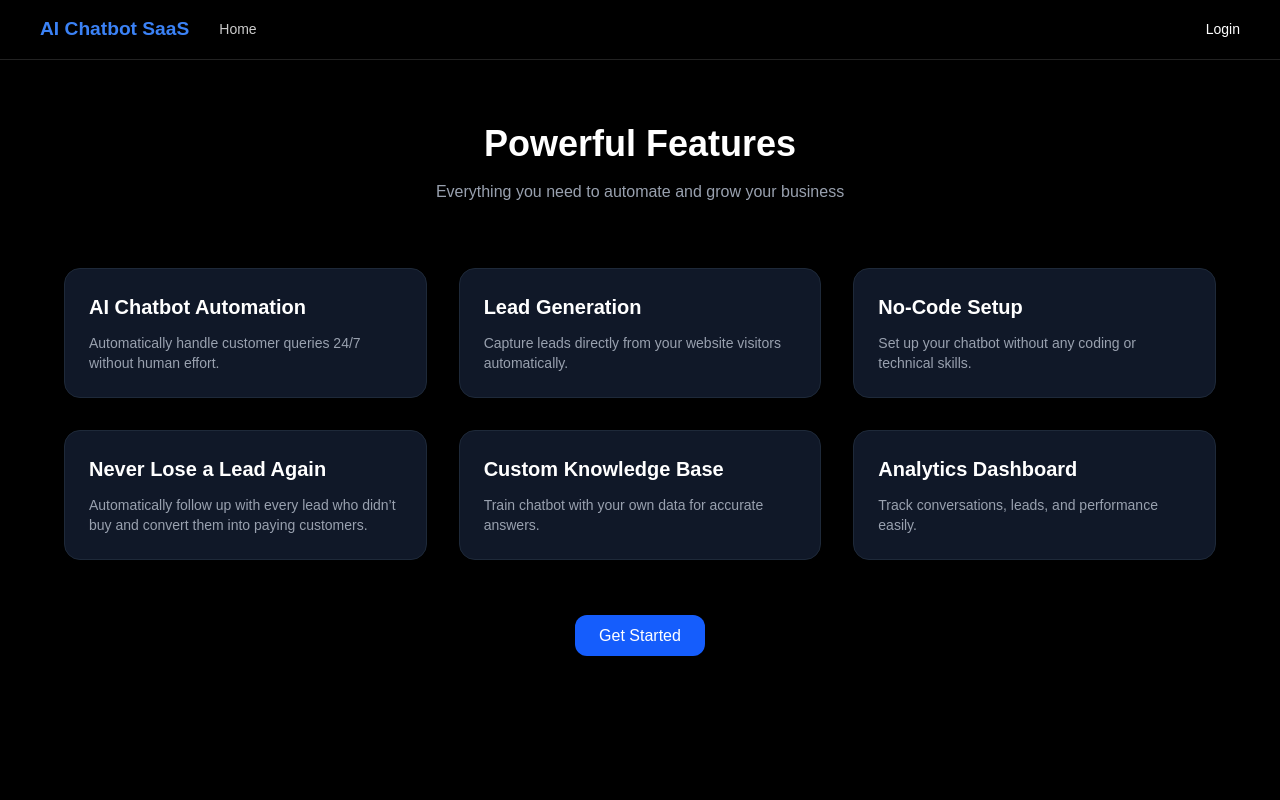
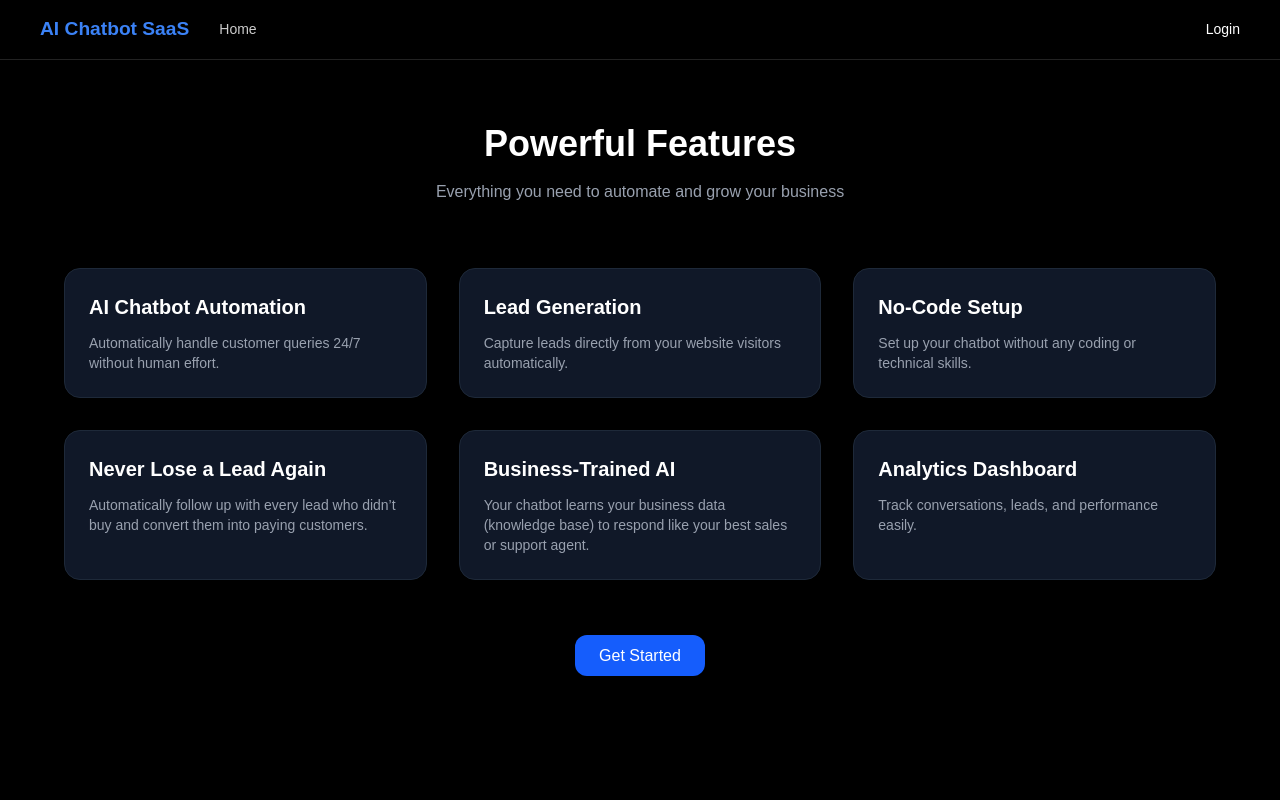
Before and after one commit to snapcartgo/ai-chatbot-saas, a Next.js app: page /features in a window 1280 px wide. Shown: the top 800 px of the page. Built offline with nearby package versions, Linux system fonts and the light colour scheme; no server answers.

Commit message:
Updated chatbot widget and dashboard fixes

```diff
--- a/app/features/page.tsx
+++ b/app/features/page.tsx
@@ -18,9 +18,9 @@ export default function FeaturesPage() {
   desc: "Automatically follow up with every lead who didn’t buy and convert them into paying customers."
 },
     {
-      title: "Custom Knowledge Base",
-      desc: "Train chatbot with your own data for accurate answers.",
-    },
+  title: "Business-Trained AI",
+  desc: "Your chatbot learns your business data (knowledge base) to respond like your best sales or support agent."
+},
     {
       title: "Analytics Dashboard",
       desc: "Track conversations, leads, and performance easily.",
```
